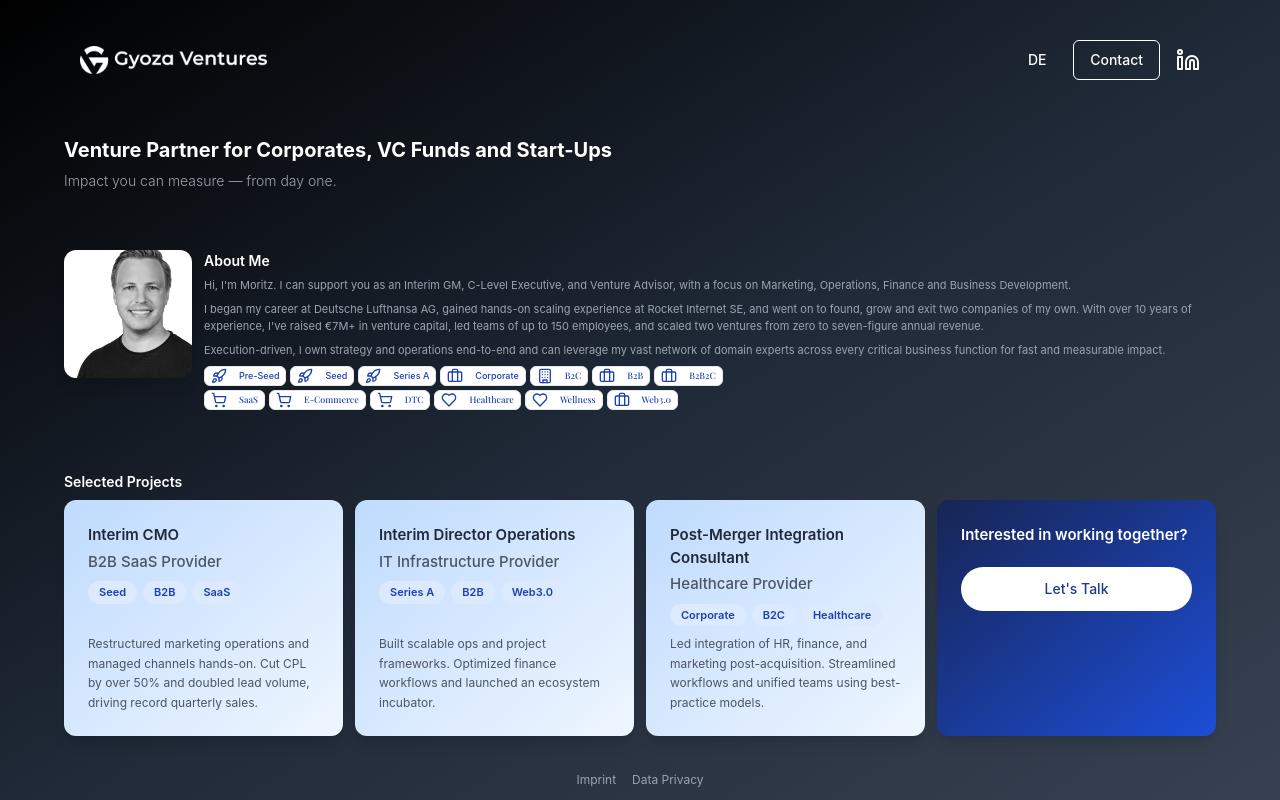
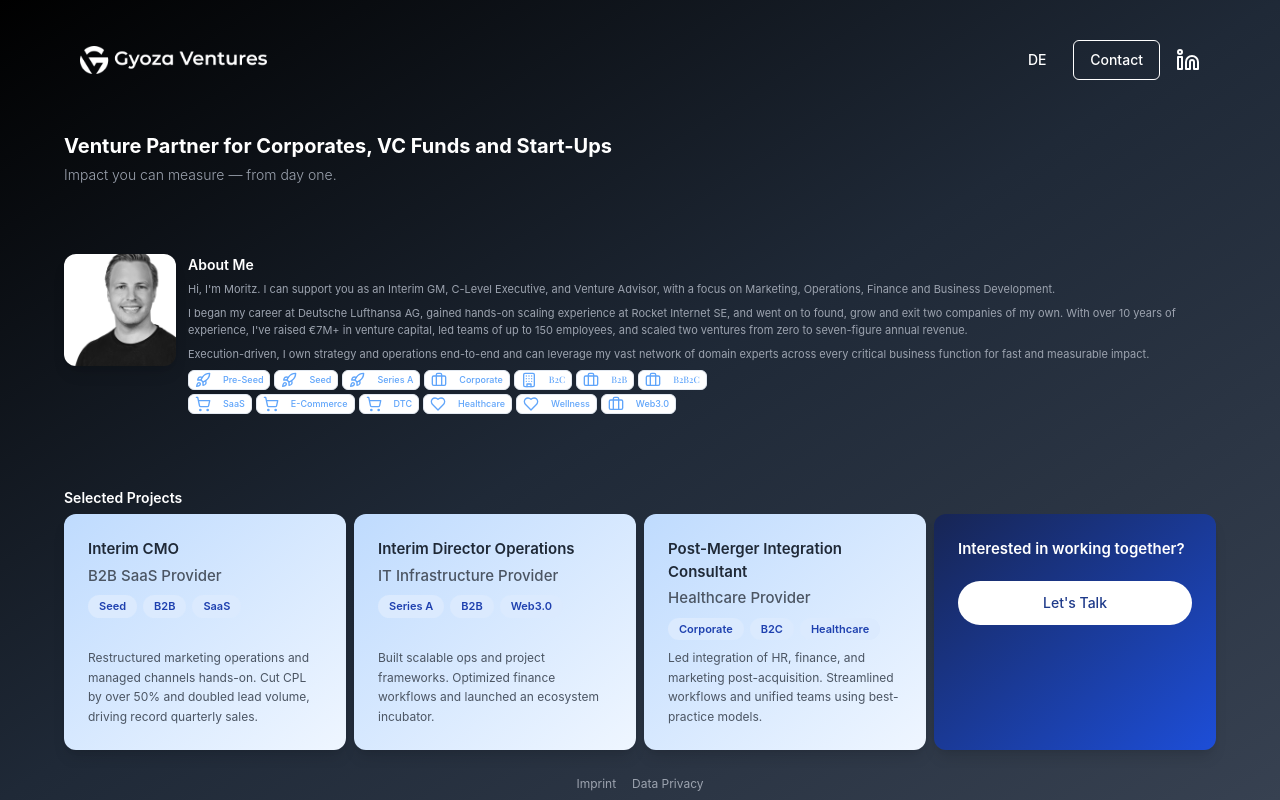
Before and after one commit to gyozaventures/gyoza-ventures-lp.github.io, a React (Vite) app: page / in a window 1280 px wide. Built offline with nearby package versions, Linux system fonts and the light colour scheme.

Commit message:
Fix: Buttons not rendering
Fixes an issue where buttons were not rendering correctly.

```diff
--- a/src/components/AboutMe.tsx
+++ b/src/components/AboutMe.tsx
@@ -15,7 +15,7 @@ const AboutMe = () => {
         <img
           src="/lovable-uploads/77a88ba2-5ef3-4367-8a47-de069e01c842.png"
           alt="Profile"
-          className="w-20 md:w-32 h-20 md:h-32 object-cover rounded-xl shadow-lg"
+          className="w-16 md:w-28 h-16 md:h-28 object-cover rounded-xl shadow-lg"
         />
       </div>
       <div className="flex-grow flex flex-col">
@@ -31,31 +31,31 @@ const AboutMe = () => {
         <div className="mt-1.5 space-y-1">
           {/* First row with funding stages and B2B/B2C buttons */}
           <div className="flex flex-wrap gap-1">
-            <Button variant="outline" size="sm" className="h-5 px-1.5 text-[8px] md:text-[9px] text-blue-800 hover:text-blue-700">
+            <Button variant="outline" size="sm" className="h-5 px-1.5 text-[8px] md:text-[9px] text-blue-400 hover:text-blue-300">
               <Rocket className="mr-1 h-2.5 w-2.5" />
               Pre-Seed
             </Button>
-            <Button variant="outline" size="sm" className="h-5 px-1.5 text-[8px] md:text-[9px] text-blue-800 hover:text-blue-700">
+            <Button variant="outline" size="sm" className="h-5 px-1.5 text-[8px] md:text-[9px] text-blue-400 hover:text-blue-300">
               <Rocket className="mr-1 h-2.5 w-2.5" />
               Seed
             </Button>
-            <Button variant="outline" size="sm" className="h-5 px-1.5 text-[8px] md:text-[9px] text-blue-800 hover:text-blue-700">
+            <Button variant="outline" size="sm" className="h-5 px-1.5 text-[8px] md:text-[9px] text-blue-400 hover:text-blue-300">
               <Rocket className="mr-1 h-2.5 w-2.5" />
               Series A
             </Button>
-            <Button variant="outline" size="sm" className="h-5 px-1.5 text-[8px] md:text-[9px] text-blue-800 hover:text-blue-700">
+            <Button variant="outline" size="sm" className="h-5 px-1.5 text-[8px] md:text-[9px] text-blue-400 hover:text-blue-300">
               <Briefcase className="mr-1 h-2.5 w-2.5" />
               Corporate
             </Button>
-            <Button variant="outline" size="sm" className="h-5 px-1.5 text-[8px] md:text-[9px] text-blue-800 hover:text-blue-700 font-secondary">
+            <Button variant="outline" size="sm" className="h-5 px-1.5 text-[8px] md:text-[9px] text-blue-400 hover:text-blue-300 font-secondary">
               <Building className="mr-1 h-2.5 w-2.5" />
               B2C
             </Button>
-            <Button variant="outline" size="sm" className="h-5 px-1.5 text-[8px] md:text-[9px] text-blue-800 hover:text-blue-700 font-secondary">
+            <Button variant="outline" size="sm" className="h-5 px-1.5 text-[8px] md:text-[9px] text-blue-400 hover:text-blue-300 font-secondary">
               <Briefcase className="mr-1 h-2.5 w-2.5" />
               B2B
             </Button>
-            <Button variant="outline" size="sm" className="h-5 px-1.5 text-[8px] md:text-[9px] text-blue-800 hover:text-blue-700 font-secondary">
+            <Button variant="outline" size="sm" className="h-5 px-1.5 text-[8px] md:text-[9px] text-blue-400 hover:text-blue-300 font-secondary">
               <Briefcase className="mr-1 h-2.5 w-2.5" />
               B2B2C
             </Button>
@@ -63,27 +63,27 @@ const AboutMe = () => {
 
           {/* Second row with industry-specific buttons */}
           <div className="flex flex-wrap gap-1">
-            <Button variant="outline" size="sm" className="h-5 px-1.5 text-[8px] md:text-[9px] text-blue-800 hover:text-blue-700 font-secondary">
+            <Button variant="outline" size="sm" className="h-5 px-1.5 text-[8px] md:text-[9px] text-blue-400 hover:text-blue-300 font-sans">
               <ShoppingCart className="mr-1 h-2.5 w-2.5" />
               SaaS
             </Button>
-            <Button variant="outline" size="sm" className="h-5 px-1.5 text-[8px] md:text-[9px] text-blue-800 hover:text-blue-700 font-secondary">
+            <Button variant="outline" size="sm" className="h-5 px-1.5 text-[8px] md:text-[9px] text-blue-400 hover:text-blue-300 font-sans">
               <ShoppingCart className="mr-1 h-2.5 w-2.5" />
               E-Commerce
             </Button>
-            <Button variant="outline" size="sm" className="h-5 px-1.5 text-[8px] md:text-[9px] text-blue-800 hover:text-blue-700 font-secondary">
+            <Button variant="outline" size="sm" className="h-5 px-1.5 text-[8px] md:text-[9px] text-blue-400 hover:text-blue-300 font-sans">
               <ShoppingCart className="mr-1 h-2.5 w-2.5" />
               DTC
             </Button>
-            <Button variant="outline" size="sm" className="h-5 px-1.5 text-[8px] md:text-[9px] text-blue-800 hover:text-blue-700 font-secondary">
+            <Button variant="outline" size="sm" className="h-5 px-1.5 text-[8px] md:text-[9px] text-blue-400 hover:text-blue-300 font-sans">
               <Heart className="mr-1 h-2.5 w-2.5" />
               Healthcare
             </Button>
-            <Button variant="outline" size="sm" className="h-5 px-1.5 text-[8px] md:text-[9px] text-blue-800 hover:text-blue-700 font-secondary">
+            <Button variant="outline" size="sm" className="h-5 px-1.5 text-[8px] md:text-[9px] text-blue-400 hover:text-blue-300 font-sans">
               <Heart className="mr-1 h-2.5 w-2.5" />
               Wellness
             </Button>
-            <Button variant="outline" size="sm" className="h-5 px-1.5 text-[8px] md:text-[9px] text-blue-800 hover:text-blue-700 font-secondary">
+            <Button variant="outline" size="sm" className="h-5 px-1.5 text-[8px] md:text-[9px] text-blue-400 hover:text-blue-300 font-sans">
               <Briefcase className="mr-1 h-2.5 w-2.5" />
               Web3.0
             </Button>
--- a/src/pages/Index.tsx
+++ b/src/pages/Index.tsx
@@ -18,11 +18,11 @@ const Index = () => {
       <Header />
 
       {/* Main Content */}
-      <main className="flex-1 flex flex-col px-5 md:px-16 overflow-y-auto md:overflow-hidden">
-        <div className="h-full flex flex-col md:justify-between py-2 md:py-4 max-w-6xl mx-auto w-full">
+      <main className="flex-1 flex flex-col px-4 md:px-14 overflow-y-auto md:overflow-hidden">
+        <div className="h-full flex flex-col md:justify-between py-1.5 md:py-3 max-w-6xl mx-auto w-full">
           {/* Headlines */}
-          <div className="mb-1.5 md:mb-2">
-            <h1 className="font-inter font-bold text-lg md:text-xl text-white mb-1.5 leading-tight">
+          <div className="mb-1 md:mb-1.5">
+            <h1 className="font-inter font-bold text-lg md:text-xl text-white mb-1 leading-tight">
               {t.headline}
             </h1>
             <h2 className="font-inter font-light text-[12px] md:text-[14px] text-gray-400 leading-relaxed">
@@ -35,8 +35,8 @@ const Index = () => {
 
           {/* Selected Projects Section */}
           <div className="flex-shrink-0">
-            <h2 className="text-[12px] md:text-[14px] font-semibold text-white mb-2">{t.projects.title}</h2>
-            <div className="grid grid-cols-1 md:grid-cols-4 gap-2 md:gap-3 mb-2">
+            <h2 className="text-[12px] md:text-[14px] font-semibold text-white mb-1.5">{t.projects.title}</h2>
+            <div className="grid grid-cols-1 md:grid-cols-4 gap-2 mb-1.5">
               <ServiceBox
                 title={t.projects.project1.title}
                 company={t.projects.project1.company}
@@ -66,7 +66,7 @@ const Index = () => {
       </main>
 
       {/* Footer */}
-      <footer className="flex-shrink-0 p-2 md:p-3 text-center text-xs text-gray-400">
+      <footer className="flex-shrink-0 p-1.5 md:p-2 text-center text-xs text-gray-400">
         <a href="/imprint" className="mx-2 hover:text-gray-200">{t.footer.imprint}</a>
         <a href="/data" className="mx-2 hover:text-gray-200">{t.footer.dataPrivacy}</a>
       </footer>
```
